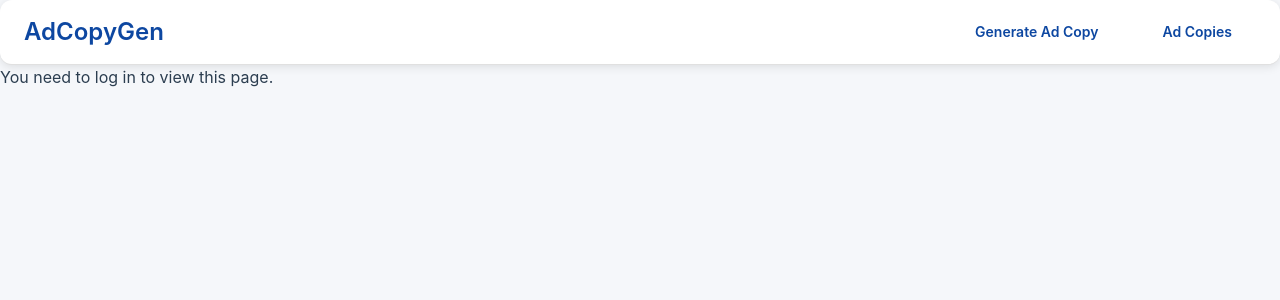
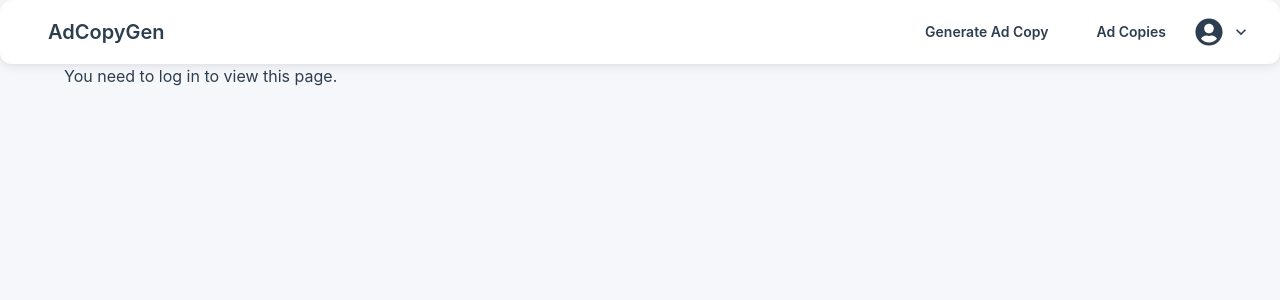
Before and after one commit to dennis1232/AdCopy, a Next.js app: page /profile in a window 1280 px wide. Shown: the top 300 px of the page. Built offline with nearby package versions, Linux system fonts and the light colour scheme; no server answers.

Commit message:
auth returned

```diff
--- a/src/app/ad-copies/page.tsx
+++ b/src/app/ad-copies/page.tsx
@@ -105,7 +105,7 @@ const AdCopiesPage: React.FC = () => {
     }
 
     return (
-        <Container maxWidth="lg" sx={{ py: 8, bgcolor: 'background.default', minHeight: '80vh' }}>
+        <Container maxWidth="lg" sx={{ bgcolor: 'background.default', minHeight: '80vh' }}>
             <Typography
                 variant="h4"
                 component="h1"
--- a/src/app/auth/login/page.tsx
+++ b/src/app/auth/login/page.tsx
@@ -20,6 +20,7 @@ const LoginPage: React.FC = () => {
             email,
             password,
         })
+        console.log(res)
 
         if (res && !res.error) {
             showSuccess('Logged in successfully!')
--- a/src/app/components/AvatarMenu.tsx
+++ b/src/app/components/AvatarMenu.tsx
@@ -1,13 +1,11 @@
-// components/AvatarMenu.tsx
 'use client'
 
-import React, { useState, useRef, useEffect } from 'react'
+import React, { useState } from 'react'
 import { signIn, signOut } from 'next-auth/react'
 import { FaUserCircle } from 'react-icons/fa'
 import { MdKeyboardArrowDown } from 'react-icons/md'
 import Link from 'next/link'
-import { motion, AnimatePresence } from 'framer-motion'
-import Button from './Button'
+import { IconButton, Menu, MenuItem } from '@mui/material'
 import Image from 'next/image'
 import { useSession } from 'next-auth/react'
 
@@ -17,117 +15,112 @@ interface AvatarMenuProps {
 }
 
 const AvatarMenu: React.FC<AvatarMenuProps> = ({ mobile = false, toggleNav }) => {
-    const [menuOpen, setMenuOpen] = useState(false)
+    const [anchorEl, setAnchorEl] = useState<null | HTMLElement>(null)
     const { data: session, status } = useSession()
-    console.log(session, status)
 
-    const menuRef = useRef<HTMLDivElement>(null)
-
-    const toggleMenu = () => {
-        setMenuOpen(!menuOpen)
+    const handleMenuOpen = (event: React.MouseEvent<HTMLElement>) => {
+        setAnchorEl(event.currentTarget)
     }
 
-    // Close the menu when clicking outside
-    useEffect(() => {
-        const handleClickOutside = (event: MouseEvent) => {
-            if (menuRef.current && !menuRef.current.contains(event.target as Node)) {
-                setMenuOpen(false)
+    const handleMenuClose = () => {
+        setAnchorEl(null)
+        if (toggleNav) toggleNav()
     }
-        }
-        document.addEventListener('mousedown', handleClickOutside)
-        return () => {
-            document.removeEventListener('mousedown', handleClickOutside)
-        }
-    }, [])
 
     const handleSignOut = () => {
         signOut()
-        setMenuOpen(false)
-        if (toggleNav) toggleNav()
+        handleMenuClose()
     }
 
     const handleSignIn = () => {
         signIn()
-        setMenuOpen(false)
-        if (toggleNav) toggleNav()
+        handleMenuClose()
     }
 
     return (
-        <div className="relative inline-block text-left" ref={menuRef}>
-            <button onClick={toggleMenu} className="flex items-center space-x-1 focus:outline-none">
+        <div>
+            {/* Avatar Button */}
+            <IconButton
+                onClick={handleMenuOpen}
+                size="small"
+                aria-controls={anchorEl ? 'account-menu' : undefined}
+                aria-haspopup="true"
+                aria-expanded={Boolean(anchorEl)}
+                color="inherit"
+                sx={{
+                    display: 'flex',
+                    alignItems: 'center',
+                    gap: 1,
+                }}
+            >
                 {session?.user?.image ? (
-                    <Image src={session.user.image} alt="User Avatar" width={32} height={32} className="rounded-full" />
+                    <Image
+                        src={session.user.image}
+                        alt="User Avatar"
+                        width={32}
+                        height={32}
+                        className="rounded-full"
+                        style={{ borderRadius: '50%', objectFit: 'cover' }}
+                    />
                 ) : (
-                    <FaUserCircle size={24} className="text-gray-800 hover:text-blue-600 transition duration-200" />
+                    <FaUserCircle size={28} />
                 )}
-                {!mobile && (
-                    <MdKeyboardArrowDown
-                        size={20}
-                        className="text-gray-800 hover:text-blue-600 transition duration-200"
-                    />
-                )}
-            </button>
+                {!mobile && <MdKeyboardArrowDown size={20} />}
+            </IconButton>
 
-            {/* Dropdown Menu with Animation */}
-            <AnimatePresence>
-                {menuOpen && (
-                    <motion.div
-                        initial={{ opacity: 0.2, scaleY: 0.9, transformOrigin: 'top' }}
-                        animate={{ opacity: 1, scaleY: 1 }}
-                        exit={{ opacity: 0, scaleY: 0.9 }}
-                        transition={{ duration: 0.2 }}
-                        className={`origin-top-right absolute right-0 mt-2 w-48 rounded-md shadow-lg bg-white ring-1 ring-black ring-opacity-5 focus:outline-none ${
-                            mobile ? 'relative' : ''
-                        }`}
+            {/* Dropdown Menu */}
+            <Menu
+                anchorEl={anchorEl}
+                id="account-menu"
+                open={Boolean(anchorEl)}
+                onClose={handleMenuClose}
+                PaperProps={{
+                    elevation: 4,
+                    sx: {
+                        mt: 1.5,
+                        width: '200px',
+                        borderRadius: '12px',
+                        overflow: 'visible',
+                        boxShadow: '0px 8px 16px rgba(0,0,0,0.2)',
+                        '&::before': {
+                            content: '""',
+                            display: 'block',
+                            position: 'absolute',
+                            top: 0,
+                            right: 16,
+                            width: 12,
+                            height: 12,
+                            bgcolor: 'background.paper',
+                            transform: 'translateY(-50%) rotate(45deg)',
+                            zIndex: 0,
+                        },
+                    },
+                }}
+                transformOrigin={{ horizontal: 'right', vertical: 'top' }}
+                anchorOrigin={{ horizontal: 'right', vertical: 'bottom' }}
             >
-                        <div className="py-1" role="menu" aria-orientation="vertical">
                 {session ? (
                     <>
+                        <MenuItem onClick={handleMenuClose}>
                             <Link href="/profile">
-                                        <span
-                                            className="block px-4 py-2 text-sm text-gray-700 hover:bg-gray-100 cursor-pointer transition duration-200"
-                                            role="menuitem"
-                                            onClick={() => {
-                                                setMenuOpen(false)
-                                                if (mobile && toggleNav) toggleNav()
-                                            }}
-                                        >
-                                            Profile
-                                        </span>
+                                <span style={{ width: '100%' }}>Profile</span>
                             </Link>
+                        </MenuItem>
+                        <MenuItem onClick={handleMenuClose}>
                             <Link href="/settings">
-                                        <span
-                                            className="block px-4 py-2 text-sm text-gray-700 hover:bg-gray-100 cursor-pointer transition duration-200"
-                                            role="menuitem"
-                                            onClick={() => {
-                                                setMenuOpen(false)
-                                                if (mobile && toggleNav) toggleNav()
-                                            }}
-                                        >
-                                            Settings
-                                        </span>
+                                <span style={{ width: '100%' }}>Settings</span>
                             </Link>
-                                    <Button
-                                        onClick={handleSignOut}
-                                        className="w-full text-left px-4 py-2 text-sm text-gray-700 hover:bg-gray-100 transition duration-200"
-                                        role="menuitem"
-                                    >
-                                        Logout
-                                    </Button>
+                        </MenuItem>
+                        <MenuItem onClick={handleSignOut}>
+                            <span style={{ width: '100%' }}>Logout</span>
+                        </MenuItem>
                     </>
                 ) : (
-                                <Button
-                                    onClick={handleSignIn}
-                                    className="block w-full text-left px-4 py-2 text-sm text-gray-700 hover:bg-gray-100 transition duration-200"
-                                    role="menuitem"
-                                >
-                                    Login
-                                </Button>
+                    <MenuItem onClick={handleSignIn}>
+                        <span style={{ width: '100%' }}>Login</span>
+                    </MenuItem>
                 )}
-                        </div>
-                    </motion.div>
-                )}
-            </AnimatePresence>
+            </Menu>
         </div>
     )
 }
--- a/src/app/components/NavBar.tsx
+++ b/src/app/components/NavBar.tsx
@@ -1,122 +1,78 @@
 'use client'
 
-import React from 'react'
+import React, { useState } from 'react'
 import Link from 'next/link'
-import {
-    AppBar,
-    Toolbar,
-    IconButton,
-    Typography,
-    Button,
-    Menu,
-    MenuItem,
-    useTheme,
-    useMediaQuery,
-    Box,
-} from '@mui/material'
+import { AppBar, Toolbar, Typography, IconButton, Button, Menu, MenuItem, useMediaQuery, useTheme } from '@mui/material'
 import { Menu as MenuIcon, Close as CloseIcon } from '@mui/icons-material'
+import AvatarMenu from './AvatarMenu'
 
 const Navbar: React.FC = () => {
-    const [anchorEl, setAnchorEl] = React.useState<null | HTMLElement>(null)
+    const [anchorEl, setAnchorEl] = useState<null | HTMLElement>(null)
     const theme = useTheme()
     const isMobile = useMediaQuery(theme.breakpoints.down('md'))
 
-    const handleMenu = (event: React.MouseEvent<HTMLElement>) => {
+    const handleMenuOpen = (event: React.MouseEvent<HTMLElement>) => {
         setAnchorEl(event.currentTarget)
     }
 
-    const handleClose = () => {
+    const handleMenuClose = () => {
         setAnchorEl(null)
     }
 
     return (
-        <AppBar
-            position="sticky"
-            color="inherit"
-            elevation={1}
-            sx={{
-                bgcolor: theme.palette.background.paper,
-                borderBottom: `1px solid ${theme.palette.divider}`,
-            }}
-        >
-            <Toolbar sx={{ justifyContent: 'space-between', paddingX: theme.spacing(2) }}>
+        <AppBar position="fixed" color="inherit" elevation={1}>
+            <Toolbar>
                 {/* Logo */}
-                <Typography
-                    variant="h6"
-                    component="div"
-                    sx={{
-                        flexGrow: 1,
-                        fontWeight: 700,
-                        fontSize: '1.5rem',
-                        fontFamily: 'Inter, sans-serif',
-                        color: theme.palette.primary.main,
-                    }}
-                >
+                <Typography variant="h6" component="div" sx={{ flexGrow: 1 }}>
                     <Link href="/" passHref>
-                        <Button color="inherit" sx={{ textTransform: 'none', fontSize: 'inherit', p: 0 }}>
+                        <Button color="inherit" sx={{ textTransform: 'none', fontSize: '1.25rem' }}>
                             AdCopyGen
                         </Button>
                     </Link>
                 </Typography>
 
-                {/* Desktop Menu */}
+                {/* Desktop Navigation */}
                 {!isMobile && (
-                    <Box sx={{ display: 'flex', gap: theme.spacing(2) }}>
+                    <>
                         <Link href="/form" passHref>
-                            <Button color="primary" variant="text" sx={{ textTransform: 'none' }}>
-                                Generate Ad Copy
-                            </Button>
+                            <Button color="inherit">Generate Ad Copy</Button>
                         </Link>
                         <Link href="/ad-copies" passHref>
-                            <Button color="primary" variant="text" sx={{ textTransform: 'none' }}>
-                                Ad Copies
-                            </Button>
+                            <Button color="inherit">Ad Copies</Button>
                         </Link>
-                    </Box>
+                    </>
                 )}
+
+                {/* Avatar Menu */}
+                <AvatarMenu />
 
                 {/* Mobile Menu */}
                 {isMobile && (
                     <>
-                        <IconButton edge="end" color="primary" aria-label="menu" onClick={handleMenu} sx={{ ml: 2 }}>
+                        <IconButton edge="end" color="inherit" aria-label="menu" onClick={handleMenuOpen}>
                             {anchorEl ? <CloseIcon /> : <MenuIcon />}
                         </IconButton>
                         <Menu
                             anchorEl={anchorEl}
                             open={Boolean(anchorEl)}
-                            onClose={handleClose}
+                            onClose={handleMenuClose}
+                            keepMounted
                             PaperProps={{
-                                sx: {
-                                    bgcolor: theme.palette.background.paper,
-                                    boxShadow: '0px 4px 10px rgba(0,0,0,0.1)',
-                                    borderRadius: '8px',
+                                style: {
+                                    width: '200px',
                                 },
                             }}
                         >
-                            <MenuItem onClick={handleClose}>
+                            <MenuItem onClick={handleMenuClose}>
                                 <Link href="/form" passHref>
-                                    <Button
-                                        fullWidth
-                                        sx={{
-                                            textTransform: 'none',
-                                            justifyContent: 'flex-start',
-                                            color: theme.palette.text.primary,
-                                        }}
-                                    >
+                                    <Button color="inherit" fullWidth>
                                         Generate Ad Copy
                                     </Button>
                                 </Link>
                             </MenuItem>
-                            <MenuItem onClick={handleClose}>
+                            <MenuItem onClick={handleMenuClose}>
                                 <Link href="/ad-copies" passHref>
-                                    <Button
-                                        fullWidth
-                                        sx={{
-                                            textTransform: 'none',
-                                            justifyContent: 'flex-start',
-                                            color: theme.palette.text.primary,
-                                        }}
-                                    >
+                                    <Button color="inherit" fullWidth>
                                         Ad Copies
                                     </Button>
                                 </Link>
--- a/src/app/layout.tsx
+++ b/src/app/layout.tsx
@@ -2,7 +2,8 @@ import { Toaster } from 'react-hot-toast'
 import Navbar from './components/NavBar'
 import './globals.css'
 import ThemeRegistry from '@/utils/ThemeRegistry'
-// import SessionProvider from './components/SessionProvider'
+import SessionProvider from './components/SessionProvider'
+import { Container } from '@mui/material'
 export const metadata = {
     title: 'Ad Copy Generator',
     description: 'Generate engaging ad copies effortlessly',
@@ -12,13 +13,13 @@ export default async function RootLayout({ children }: { children: React.ReactNo
     return (
         <html lang="en">
             <body>
-                {/* <SessionProvider> */}
-                <ThemeRegistry>
-                    <Navbar />
-                    <main>{children}</main>
-                    <Toaster />
-                </ThemeRegistry>
-                {/* </SessionProvider> */}
+                <SessionProvider>
+                    <ThemeRegistry>
+                        <Navbar />
+                        <Container className="mt-10">{children}</Container>
+                        <Toaster />
+                    </ThemeRegistry>
+                </SessionProvider>
             </body>
         </html>
     )
--- a/src/app/profile/page.tsx
+++ b/src/app/profile/page.tsx
@@ -1,12 +1,28 @@
 'use client'
 
+import { Box, CircularProgress, Container } from '@mui/material'
 import ProfileClient from './profileClient'
-// import { useSession } from 'next-auth/react'
+import { useSession } from 'next-auth/react'
 
 export default function ProfilePage() {
-    // const { data: session } = useSession()
+    const { data: session, status } = useSession()
+    console.log(status)
 
-    return <p>You need to log in to view this page.</p>
+    if (status === 'loading') {
+        return (
+            <Box sx={{ minHeight: '80vh', display: 'flex', alignItems: 'center', justifyContent: 'center' }}>
+                <CircularProgress />
+            </Box>
+        )
+    }
 
-    return <ProfileClient session={{}} />
+    if (status === 'unauthenticated') {
+        return <p>You need to log in to view this page.</p>
+    }
+
+    return (
+        <Container>
+            <ProfileClient session={session} />
+        </Container>
+    )
 }
```
Also changed, not shown: src/middleware.ts (+11 -13 lines), src/app/api/auth/[...nextauth]/route.ts (renamed from src/app/api/auth2/[...nextauth]/route.ts), src/app/api/auth/register/route.ts (renamed from src/app/api/auth2/register/route.ts). Lines whose indentation alone changed are shown as unchanged.
